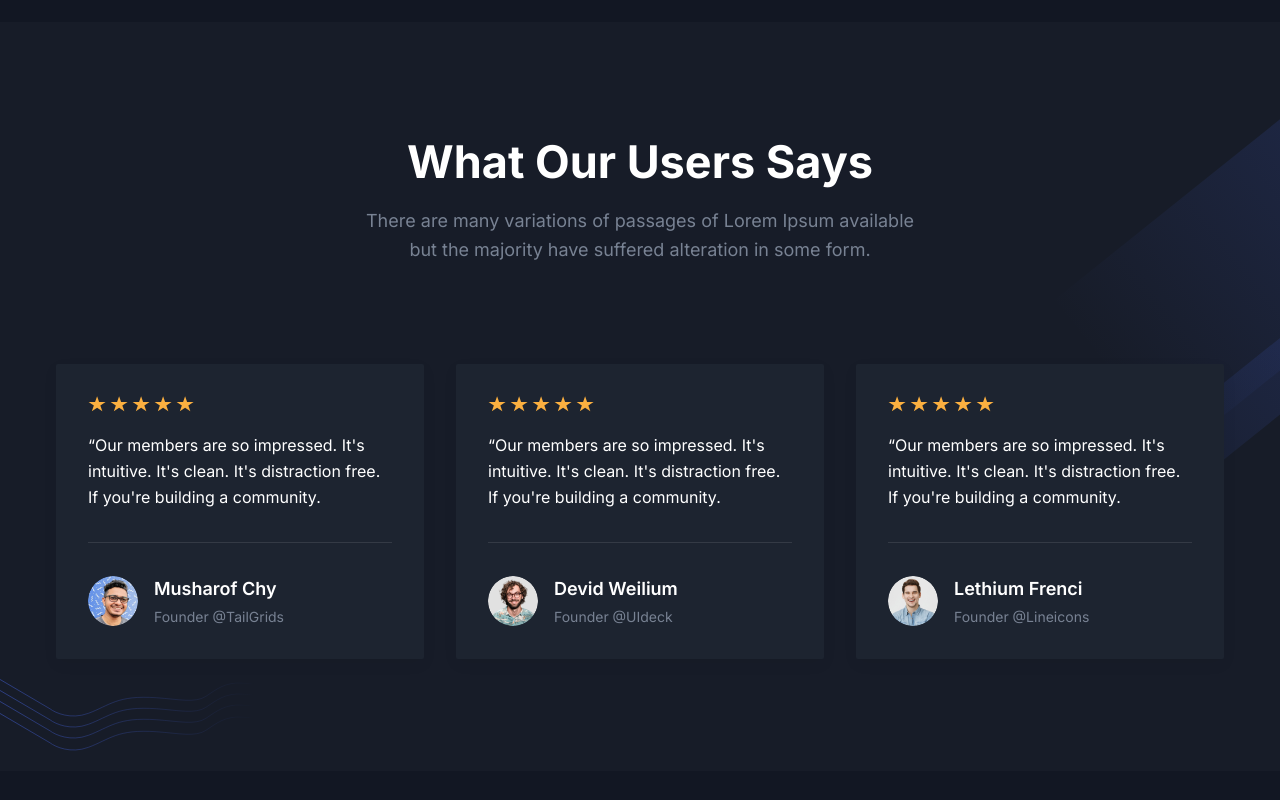
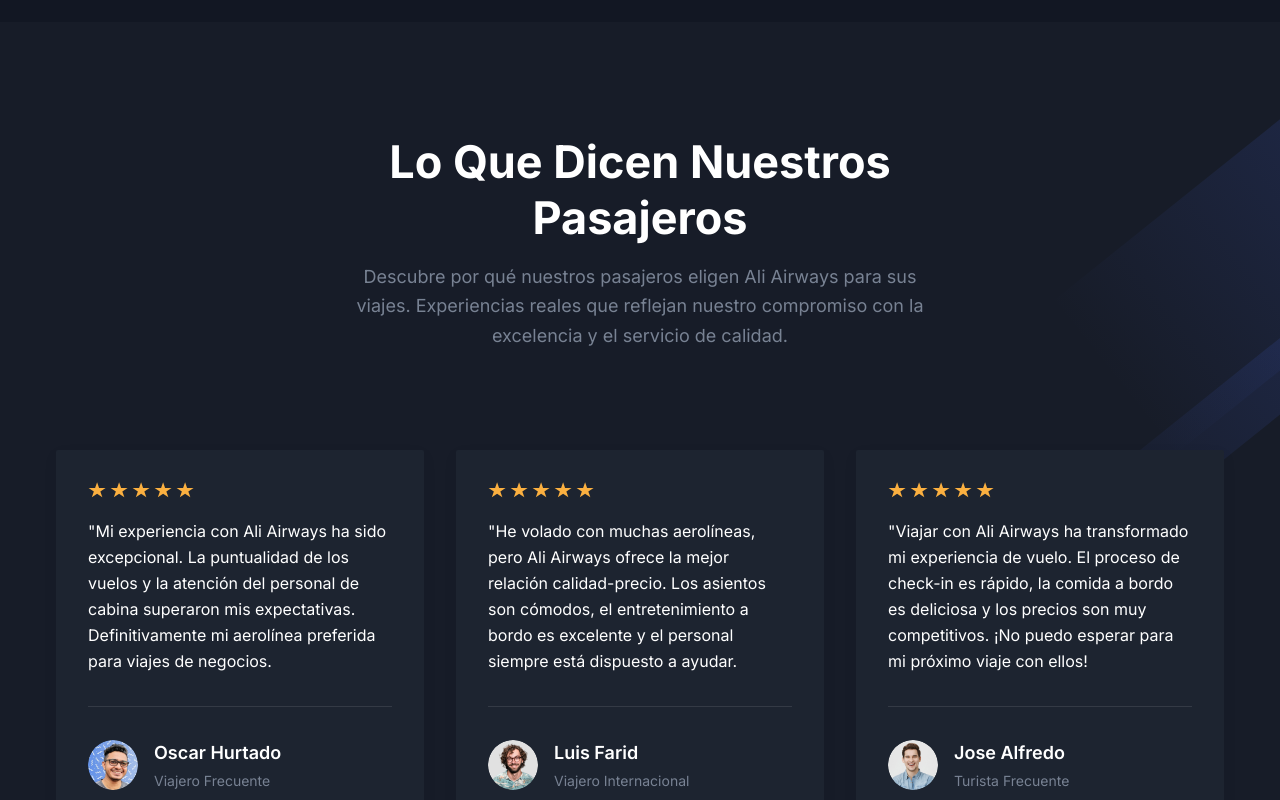
Before and after one commit to agus022/frontend_aliairways, a Next.js app: page / in a window 1280 px wide. Shown: the part 4660-5460 px from the top of the page. Built offline with nearby package versions, Linux system fonts and the light colour scheme.

Commit message:
refactor: update testimonial content and translations; improve formatting and type imports

```diff
--- a/src/components/Testimonials/SingleTestimonial.tsx
+++ b/src/components/Testimonials/SingleTestimonial.tsx
@@ -1,21 +1,21 @@
-import { Testimonial } from "@/types/testimonial";
-import Image from "next/image";
+import type { Testimonial } from "@/types/testimonial"
+import Image from "next/image"
 const starIcon = (
   <svg width="18" height="16" viewBox="0 0 18 16" className="fill-current">
     <path d="M9.09815 0.361679L11.1054 6.06601H17.601L12.3459 9.59149L14.3532 15.2958L9.09815 11.7703L3.84309 15.2958L5.85035 9.59149L0.595291 6.06601H7.0909L9.09815 0.361679Z" />
   </svg>
-);
+)
 
 const SingleTestimonial = ({ testimonial }: { testimonial: Testimonial }) => {
-  const { star, name, image, content, designation } = testimonial;
+  const { star, name, image, content, designation } = testimonial
 
-  let ratingIcons = [];
+  const ratingIcons = []
   for (let index = 0; index < star; index++) {
     ratingIcons.push(
       <span key={index} className="text-yellow">
         {starIcon}
       </span>,
-    );
+    )
   }
 
   return (
@@ -23,22 +23,20 @@
       <div className="shadow-two hover:shadow-one dark:bg-dark dark:shadow-three dark:hover:shadow-gray-dark rounded-xs bg-white p-8 duration-300 lg:px-5 xl:px-8">
         <div className="mb-5 flex items-center space-x-1">{ratingIcons}</div>
         <p className="border-body-color/10 text-body-color mb-8 border-b pb-8 text-base leading-relaxed dark:border-white/10 dark:text-white">
-          “{content}
+          "{content}
         </p>
         <div className="flex items-center">
           <div className="relative mr-4 h-[50px] w-full max-w-[50px] overflow-hidden rounded-full">
-            <Image src={image} alt={name} fill />
+            <Image src={image || "/placeholder.svg"} alt={name} fill />
           </div>
           <div className="w-full">
-            <h3 className="text-dark mb-1 text-lg font-semibold lg:text-base xl:text-lg dark:text-white">
-              {name}
-            </h3>
+            <h3 className="text-dark mb-1 text-lg font-semibold lg:text-base xl:text-lg dark:text-white">{name}</h3>
             <p className="text-body-color text-sm">{designation}</p>
           </div>
         </div>
       </div>
     </div>
-  );
-};
+  )
+}
 
-export default SingleTestimonial;
+export default SingleTestimonial
--- a/src/components/Testimonials/index.tsx
+++ b/src/components/Testimonials/index.tsx
@@ -1,44 +1,44 @@
-import { Testimonial } from "@/types/testimonial";
-import SectionTitle from "../Common/SectionTitle";
-import SingleTestimonial from "./SingleTestimonial";
+import type { Testimonial } from "@/types/testimonial"
+import SectionTitle from "../Common/SectionTitle"
+import SingleTestimonial from "./SingleTestimonial"
 
 const testimonialData: Testimonial[] = [
   {
     id: 1,
-    name: "Musharof Chy",
-    designation: "Founder @TailGrids",
+    name: "Oscar Hurtado",
+    designation: "Viajero Frecuente",
     content:
-      "Our members are so impressed. It's intuitive. It's clean. It's distraction free. If you're building a community.",
+      "Mi experiencia con Ali Airways ha sido excepcional. La puntualidad de los vuelos y la atención del personal de cabina superaron mis expectativas. Definitivamente mi aerolínea preferida para viajes de negocios.",
     image: "/images/testimonials/auth-01.png",
     star: 5,
   },
   {
     id: 2,
-    name: "Devid Weilium",
-    designation: "Founder @UIdeck",
+    name: "Luis Farid",
+    designation: "Viajero Internacional",
     content:
-      "Our members are so impressed. It's intuitive. It's clean. It's distraction free. If you're building a community.",
+      "He volado con muchas aerolíneas, pero Ali Airways ofrece la mejor relación calidad-precio. Los asientos son cómodos, el entretenimiento a bordo es excelente y el personal siempre está dispuesto a ayudar.",
     image: "/images/testimonials/auth-02.png",
     star: 5,
   },
   {
     id: 3,
-    name: "Lethium Frenci",
-    designation: "Founder @Lineicons",
+    name: "Jose Alfredo",
+    designation: "Turista Frecuente",
     content:
-      "Our members are so impressed. It's intuitive. It's clean. It's distraction free. If you're building a community.",
+      "Viajar con Ali Airways ha transformado mi experiencia de vuelo. El proceso de check-in es rápido, la comida a bordo es deliciosa y los precios son muy competitivos. ¡No puedo esperar para mi próximo viaje con ellos!",
     image: "/images/testimonials/auth-03.png",
     star: 5,
   },
-];
+]
 
 const Testimonials = () => {
   return (
     <section className="dark:bg-bg-color-dark bg-gray-light relative z-10 py-16 md:py-20 lg:py-28">
       <div className="container">
         <SectionTitle
-          title="What Our Users Says"
-          paragraph="There are many variations of passages of Lorem Ipsum available but the majority have suffered alteration in some form."
+          title="Lo Que Dicen Nuestros Pasajeros"
+          paragraph="Descubre por qué nuestros pasajeros eligen Ali Airways para sus viajes. Experiencias reales que reflejan nuestro compromiso con la excelencia y el servicio de calidad."
           center
         />
 
@@ -49,13 +49,7 @@
         </div>
       </div>
       <div className="absolute right-0 top-5 z-[-1]">
-        <svg
-          width="238"
-          height="531"
-          viewBox="0 0 238 531"
-          fill="none"
-          xmlns="http://www.w3.org/2000/svg"
-        >
+        <svg width="238" height="531" viewBox="0 0 238 531" fill="none" xmlns="http://www.w3.org/2000/svg">
           <rect
             opacity="0.3"
             x="422.819"
@@ -103,13 +97,7 @@
         </svg>
       </div>
       <div className="absolute bottom-5 left-0 z-[-1]">
-        <svg
-          width="279"
-          height="106"
-          viewBox="0 0 279 106"
-          fill="none"
-          xmlns="http://www.w3.org/2000/svg"
-        >
+        <svg width="279" height="106" viewBox="0 0 279 106" fill="none" xmlns="http://www.w3.org/2000/svg">
           <g opacity="0.5">
             <path
               d="M-57 12L50.0728 74.8548C55.5501 79.0219 70.8513 85.7589 88.2373 79.3692C109.97 71.3821 116.861 60.9642 156.615 63.7423C178.778 65.291 195.31 69.2985 205.911 62.3533C216.513 55.408 224.994 47.7682 243.016 49.1572C255.835 50.1453 265.278 50.8936 278 45.3373"
@@ -177,7 +165,7 @@
         </svg>
       </div>
     </section>
-  );
-};
+  )
+}
 
-export default Testimonials;
+export default Testimonials
```
